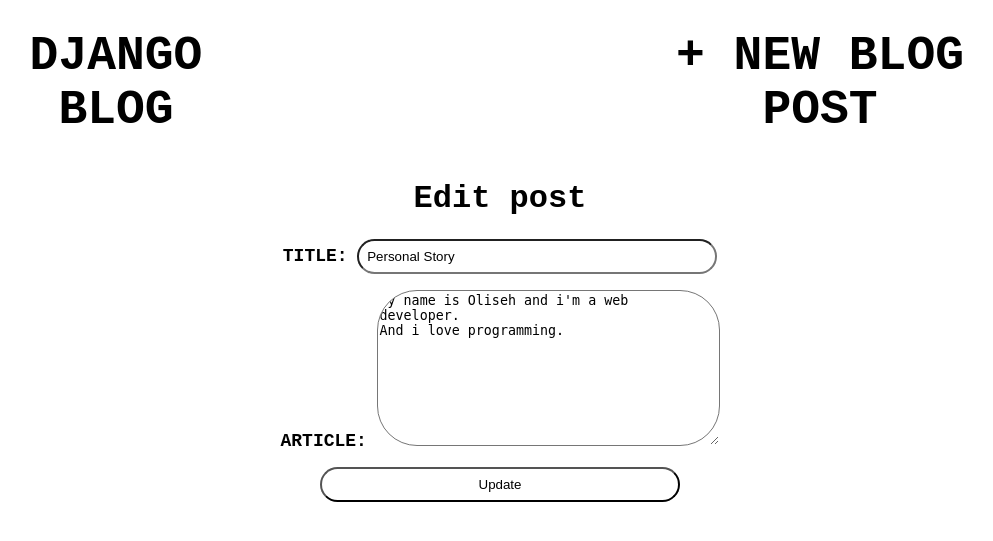
After one commit to MrAzuka/blog, a Django app: page /post/3/edit/ in a window 1280 px wide. The commit adds this page. Shown: the top 541 px of the page, without its empty margins (140-1133 px from the left). Run offline with Django 3.2, Linux system fonts and the light colour scheme; data comes from the database, SQL or seed files in the repository; both versions use the stored data as it was after the commit.

Commit message:
New Blog Features

```diff
--- a/blog/models.py
+++ b/blog/models.py
@@ -1,4 +1,5 @@
 from django.db import models
+from django.urls import reverse
 
 # Create your models here.
 class Post(models.Model):
@@ -8,3 +9,6 @@
 
     def __str__(self):
         return self.title
+
+    def get_absolute_url(self):
+        return reverse('post_detail', args=[str(self.pk)])
--- a/blog/templates/post_detail.html
+++ b/blog/templates/post_detail.html
@@ -5,4 +5,9 @@
     <h2>{{ post.title }}</h2>
     <p>{{ post.article }}</p>
 </div>
+
+<nav>
+<a href="{% url 'post_edit' post.pk %}">+ EDIT BLOG POST</a>
+<a  href = "{% url 'post_delete' post.pk %}">DELETE POST</a>
+</nav>
 {% endblock content %}
--- /dev/null
+++ b/blog/templates/post_edit.html
@@ -0,0 +1,11 @@
+{% extends 'base.html' %}
+
+{% block content %}
+
+<h1>Edit post</h1>
+<form action="" method="post">
+    {% csrf_token %}
+    {{ form.as_p }}
+    <input type="submit" value="Update">
+</form>
+{% endblock content %}
--- a/blog/urls.py
+++ b/blog/urls.py
@@ -1,9 +1,11 @@
 from django.urls import path
-from .views import BlogListView, BlogDetailView, BlogCreateView
+from .views import BlogListView, BlogDetailView, BlogCreateView, BlogUpdateView, BlogDeleteView
 
 
 urlpatterns = [
     path('', BlogListView.as_view(), name='home'),
     path('post/<int:pk>/', BlogDetailView.as_view(), name='post_detail'),
     path('post/new/', BlogCreateView.as_view(), name='post_new'),
+    path('post/<int:pk>/edit/', BlogUpdateView.as_view(), name='post_edit'),
+    path('post/<int:pk>/delete/', BlogDeleteView.as_view(), name='post_delete'),
 ]
--- a/blog/views.py
+++ b/blog/views.py
@@ -1,5 +1,5 @@
 from django.shortcuts import render
-from django.views.generic import ListView, DetailView
+from django.views.generic import ListView, DetailView, UpdateView, DeleteView
 from django.views.generic.edit import CreateView
 from .models import Post
 # Create your views here.
@@ -20,3 +20,15 @@
     model = Post
     template_name = 'post_new.html'
     fields = ['title', 'author', 'article']
+
+
+class BlogUpdateView(UpdateView):
+    model = Post
+    template_name = 'post_edit.html'
+    fields = ['title', 'article']
+
+
+class BlogDeleteView(DeleteView):
+    model = Post
+    template_name = 'post_delete.html'
+    success_url = '/'
```
Also changed, not shown: blog/templates/base.html (+0 -9 lines), blog/templates/post_delete.html (added, +9 -0 lines), db.sqlite3.
